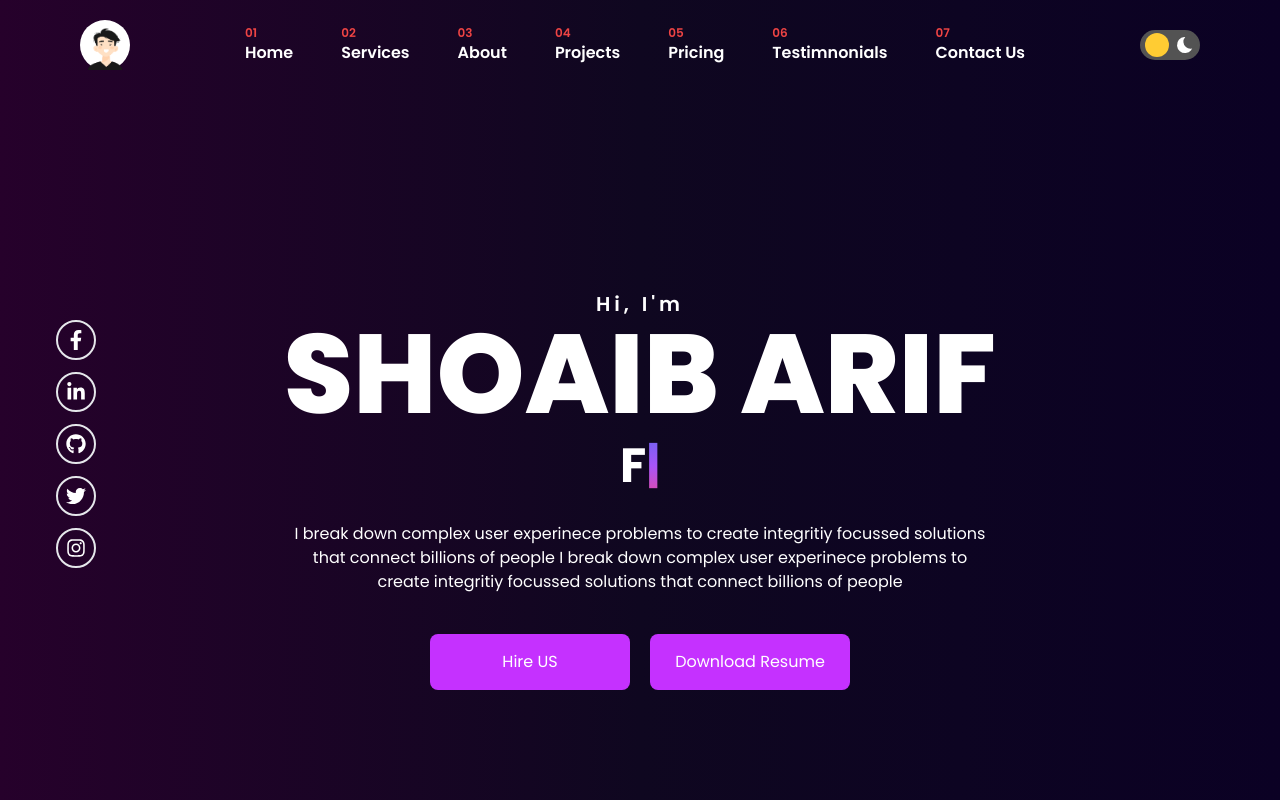
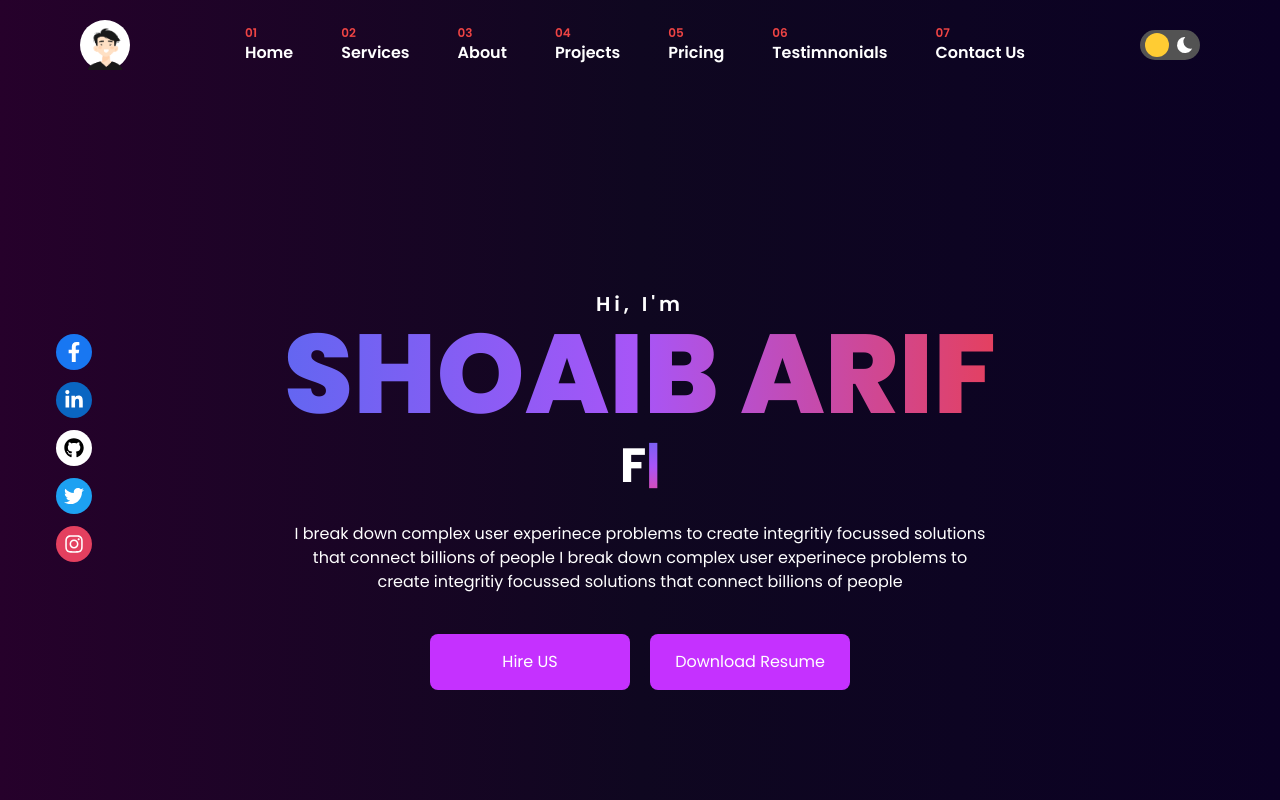
Before and after one commit to shoaibmarif/portfolio, a React (Vite) app: page / in a window 1280 px wide. Shown: the top 800 px of the page. Built offline with nearby package versions, Linux system fonts and the light colour scheme.

Commit message:
added heading in homepage

```diff
--- a/src/sections/Homepage/Homepage.jsx
+++ b/src/sections/Homepage/Homepage.jsx
@@ -17,8 +17,7 @@ export const Homepage = () => {
     <div className="relative h-dvh ">
       <Wrapper classes="text-white flex flex-col items-center justify-center h-full">
           <p className="text-start font-semibold tracking-[4px] text-xl">Hi, I'm</p>
-          <h1 data-aos="fade-up" className="font-extrabold uppercase leading-[7rem] text-[7rem] text-white inline-block text-transparent bg-clip-text ">
-            Shoaib <span className="">Arif</span>
+          <h1 data-aos="fade-up" className="font-extrabold  uppercase leading-[7rem] text-[7rem]  inline-block bg-gradient-to-r from-indigo-500 via-purple-500 to-[#E4405F] text-transparent bg-clip-text ">Shoaib Arif
           </h1>
           <h2 className="font-bold text-[3rem]">
             <Typewriter
@@ -42,22 +41,25 @@ export const Homepage = () => {
             focussed solutions that connect billions of people I break down complex user experinece problems to create integritiy
             focussed solutions that connect billions of people
           </p>
-            <div className="absolute top-1/2 translate-y-[-70%] left-14">
-            <span className="mt-3 block rounded-full p-2  border-2 cursor-pointer">
-              <FaFacebookF className="text-white text-xl" />
-            </span>
-            <span className="mt-3 block rounded-full p-2  border-2 cursor-pointer">
-              <FaLinkedinIn className="text-white text-xl" />
-            </span>
-            <span className="mt-3 block rounded-full p-2  border-2 cursor-pointer">
-              <FaGithub className="text-white text-xl" />
-            </span>
-            <span className="mt-3 block rounded-full p-2  border-2 cursor-pointer">
-              <FaTwitter className="text-white text-xl" />
-            </span>
-            <span className="mt-3 block rounded-full p-2  border-2 cursor-pointer">
-              <FaInstagram className="text-white text-xl" />
-            </span>
+
+            <div className="absolute top-1/2 translate-y-[-70%] left-14 flex flex-col items-start">
+              <span className="mt-3 block rounded-full p-2 cursor-pointer text-xl hover:text-3xl transition-all duration-300 bg-[#1877F2]">
+                <FaFacebookF className="text-white " />
+              </span>
+              <span className="mt-3 block rounded-full p-2 cursor-pointer text-xl hover:text-3xl transition-all duration-300  bg-[#0A66C2]">
+                <FaLinkedinIn className="text-white " />
+              </span>
+              <span className="mt-3 block rounded-full p-2 cursor-pointer text-xl hover:text-3xl transition-all duration-300  bg-[#fff]">
+                <FaGithub className="text-black " />
+              </span>
+              <span className="mt-3 block rounded-full p-2 cursor-pointer text-xl hover:text-3xl transition-all duration-300  bg-[#1DA1F2]">
+                <FaTwitter className="text-white" />
+              </span>
+              <span className="mt-3 block rounded-full p-2 cursor-pointer text-xl hover:text-3xl transition-all duration-300  bg-[#E4405F]">
+                <FaInstagram className="text-white" />
+              </span>
+
+
           </div>
 
           <div className="mt-10">
```
